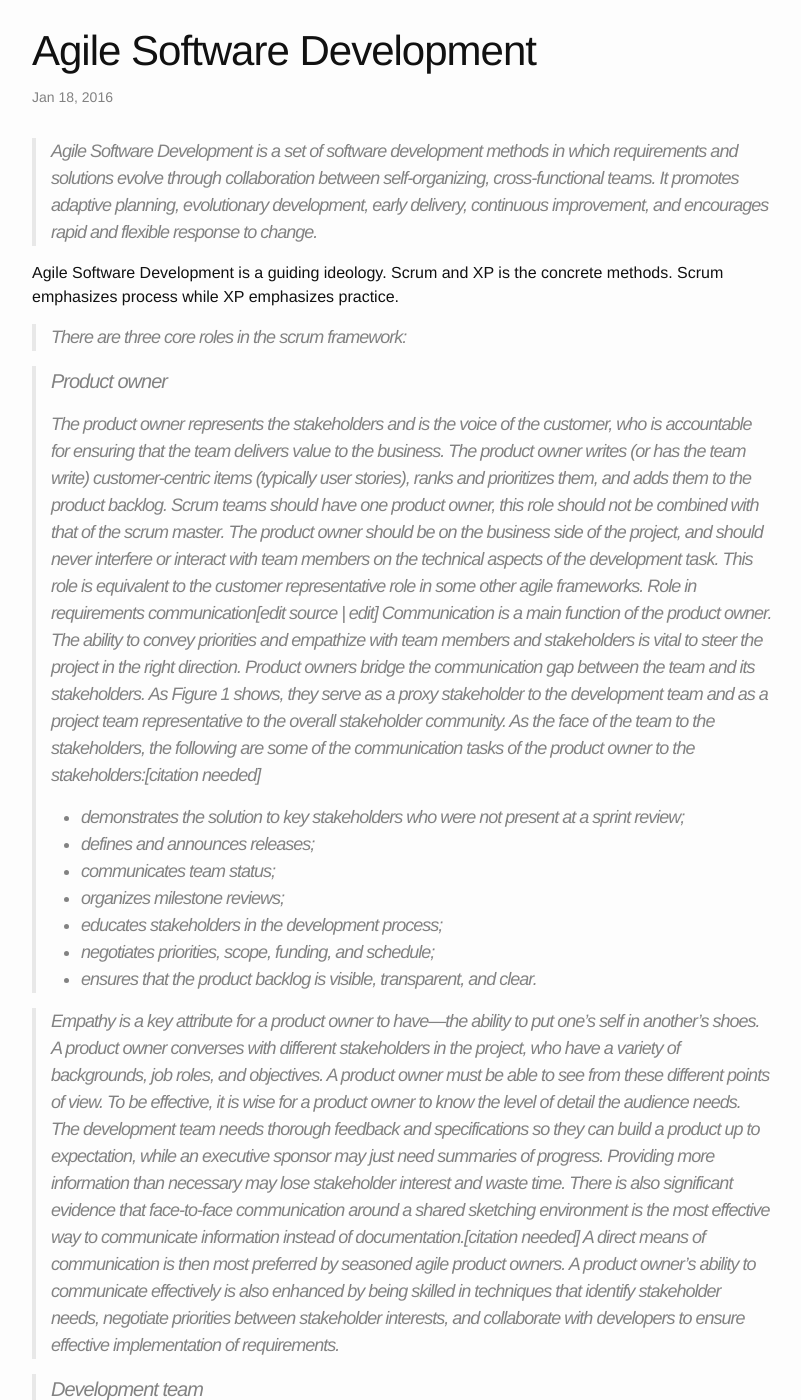
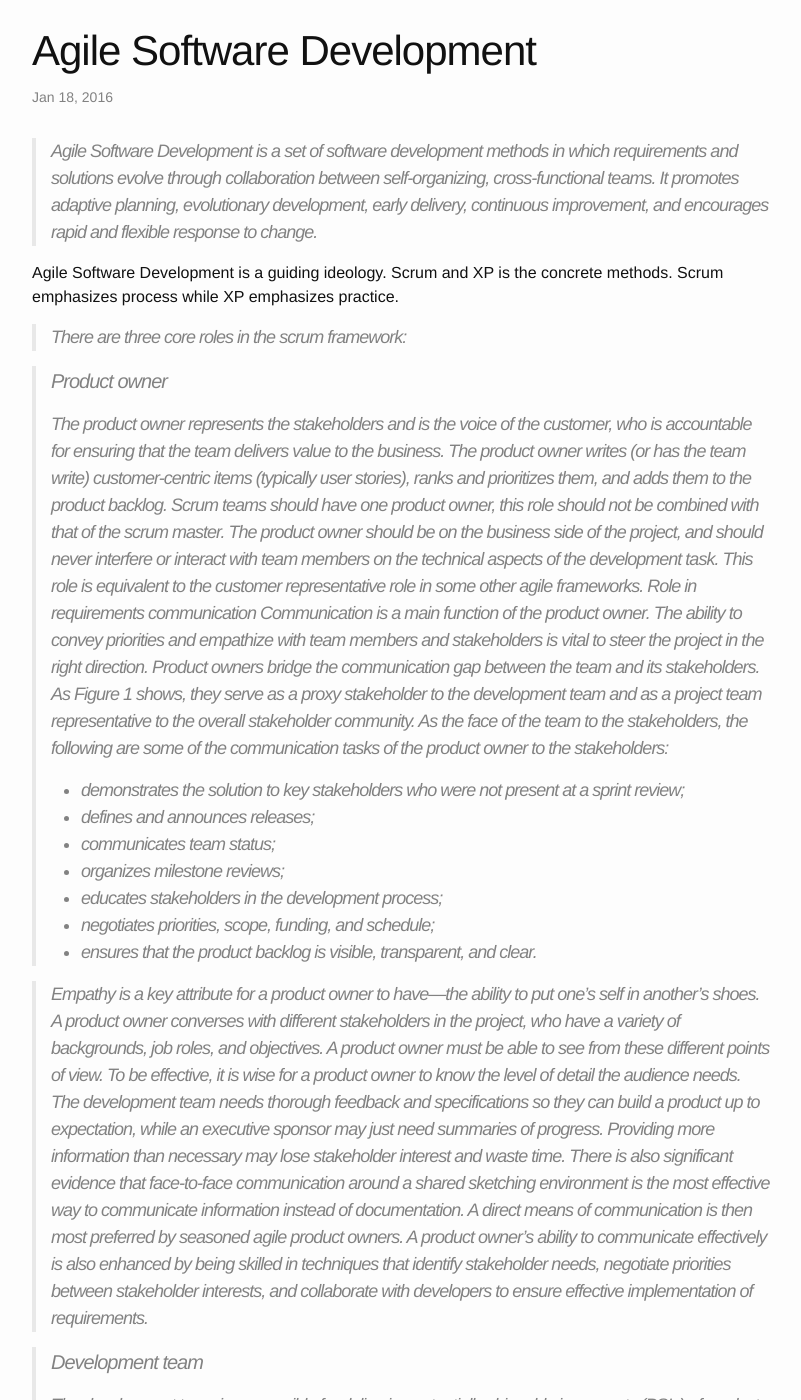
Before and after one commit to GeekRRK/GeekRRK.github.io, a Jekyll site: the page built from _posts/2016-01-18-Agile Software Development.md, in a window 1280 px wide and 1400 px high. Shown: the whole window, without its empty margins (238-1039 px from the left). Built offline with Jekyll 4.4.1, drawn with Linux system fonts in a browser that asks for light colours.

Commit message:
Delete some unnecessary words in Agile Software Development

```diff
--- a/_posts/2016-01-18-Agile Software Development.md
+++ b/_posts/2016-01-18-Agile Software Development.md
@@ -14,9 +14,9 @@ Agile Software Development is a guiding ideology. Scrum and XP is the concrete m
 
 > #### Product owner
 >The product owner represents the stakeholders and is the voice of the customer, who is accountable for ensuring that the team delivers value to the business. The product owner writes (or has the team write) customer-centric items (typically user stories), ranks and prioritizes them, and adds them to the product backlog. Scrum teams should have one product owner, this role should not be combined with that of the scrum master. The product owner should be on the business side of the project, and should never interfere or interact with team members on the technical aspects of the development task. This role is equivalent to the customer representative role in some other agile frameworks.
-Role in requirements communication[edit source | edit]
+Role in requirements communication
 Communication is a main function of the product owner. The ability to convey priorities and empathize with team members and stakeholders is vital to steer the project in the right direction. Product owners bridge the communication gap between the team and its stakeholders. As Figure 1 shows, they serve as a proxy stakeholder to the development team and as a project team representative to the overall stakeholder community.
-As the face of the team to the stakeholders, the following are some of the communication tasks of the product owner to the stakeholders:[citation needed]
+As the face of the team to the stakeholders, the following are some of the communication tasks of the product owner to the stakeholders:
 * demonstrates the solution to key stakeholders who were not present at a sprint review;
 * defines and announces releases;
 * communicates team status;
@@ -25,7 +25,7 @@ As the face of the team to the stakeholders, the following are some of the commu
 * negotiates priorities, scope, funding, and schedule;
 * ensures that the product backlog is visible, transparent, and clear.
 
-> Empathy is a key attribute for a product owner to have—the ability to put one’s self in another’s shoes. A product owner converses with different stakeholders in the project, who have a variety of backgrounds, job roles, and objectives. A product owner must be able to see from these different points of view. To be effective, it is wise for a product owner to know the level of detail the audience needs. The development team needs thorough feedback and specifications so they can build a product up to expectation, while an executive sponsor may just need summaries of progress. Providing more information than necessary may lose stakeholder interest and waste time. There is also significant evidence that face-to-face communication around a shared sketching environment is the most effective way to communicate information instead of documentation.[citation needed] A direct means of communication is then most preferred by seasoned agile product owners.
+> Empathy is a key attribute for a product owner to have—the ability to put one’s self in another’s shoes. A product owner converses with different stakeholders in the project, who have a variety of backgrounds, job roles, and objectives. A product owner must be able to see from these different points of view. To be effective, it is wise for a product owner to know the level of detail the audience needs. The development team needs thorough feedback and specifications so they can build a product up to expectation, while an executive sponsor may just need summaries of progress. Providing more information than necessary may lose stakeholder interest and waste time. There is also significant evidence that face-to-face communication around a shared sketching environment is the most effective way to communicate information instead of documentation. A direct means of communication is then most preferred by seasoned agile product owners.
 A product owner’s ability to communicate effectively is also enhanced by being skilled in techniques that identify stakeholder needs, negotiate priorities between stakeholder interests, and collaborate with developers to ensure effective implementation of requirements.
 
 > #### Development team
```
